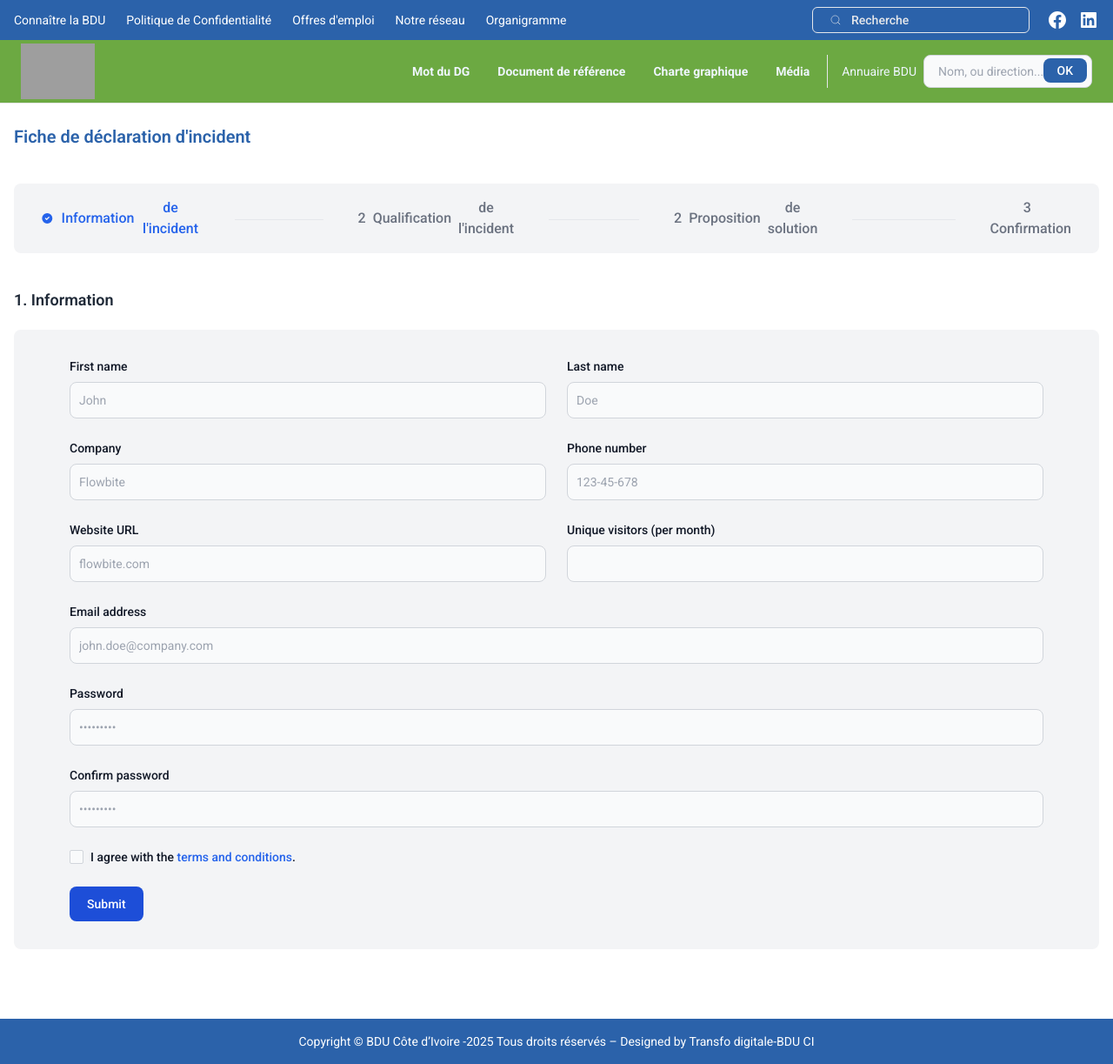
After one commit to Muss147/intraBDU, a Symfony app: template templates/front/dispositif-alerte/fiche-declaration.html.twig in a window 1280 px wide. The commit adds this page. Shown: the whole page at 87% size. Run offline with Twig, Linux system fonts and the light colour scheme; the template is opened without the code that fills it, so the values that code supplies are empty; style sheets or scripts are compiled from the project's sources; some libraries are stand-ins or nearby versions; grey boxes are pictures that could not be loaded.

Commit message:
Implementation UI : page fiche recla. 20%

```diff
--- /dev/null
+++ b/templates/front/dispositif-alerte/fiche-declaration.html.twig
@@ -0,0 +1,115 @@
+{% extends 'front/layout.html.twig' %}
+
+{% block title "Fiche de déclaration d'incident" %}
+
+{% block stylesheets %}
+{% endblock %}
+
+{% block body %}
+<div class="max-w-screen-xl mx-auto px-4 mt-6 mb-12">
+    <!-- Sujets les plus consultés -->
+    <section class="pb-8 min-h-screen space-y-16 md:space-y-10">
+        <h2 class="text-primary text-xl font-semibold mb-4">Fiche de déclaration d'incident</h2>
+
+        <div class="p-4 md:px-8 rounded-lg bg-gray-100">
+            <ol class="flex items-center w-full text-sm font-medium text-center text-gray-500 sm:text-base" id="default-styled-tab" data-tabs-toggle="#default-styled-tab-content" data-tabs-active-classes="text-purple-600 hover:text-purple-600 border-purple-600" data-tabs-inactive-classes="dark:border-transparent text-gray-500 hover:text-gray-600 border-gray-100 hover:border-gray-300" role="tablist">
+                <li class="flex md:w-full items-center text-blue-600 sm:after:content-[''] after:w-full after:h-1 after:border-b after:border-gray-200 after:border-1 after:hidden sm:after:inline-block after:mx-6 xl:after:mx-10" role="presentation">
+                    <span class="flex items-center after:content-['/'] sm:after:hidden after:mx-2 after:text-gray-200" id="profile-styled-tab" data-tabs-target="#styled-profile" type="button" role="tab" aria-controls="profile" aria-selected="false">
+                        <svg class="w-3.5 h-3.5 sm:w-4 sm:h-4 me-2.5" aria-hidden="true" xmlns="http://www.w3.org/2000/svg" fill="currentColor" viewBox="0 0 20 20">
+                            <path d="M10 .5a9.5 9.5 0 1 0 9.5 9.5A9.51 9.51 0 0 0 10 .5Zm3.707 8.207-4 4a1 1 0 0 1-1.414 0l-2-2a1 1 0 0 1 1.414-1.414L9 10.586l3.293-3.293a1 1 0 0 1 1.414 1.414Z"/>
+                        </svg>
+                        Information <span class="hidden sm:inline-flex sm:ms-2">de l'incident</span>
+                    </span>
+                </li>
+                <li class="flex md:w-full items-center after:content-[''] after:w-full after:h-1 after:border-b after:border-gray-200 after:border-1 after:hidden sm:after:inline-block after:mx-6 xl:after:mx-10">
+                    <span class="flex items-center after:content-['/'] sm:after:hidden after:mx-2 after:text-gray-200" id="dashboard-styled-tab" data-tabs-target="#styled-dashboard" type="button" role="tab" aria-controls="dashboard" aria-selected="false">
+                        <span class="me-2">2</span>
+                        Qualification <span class="hidden sm:inline-flex sm:ms-2">de l'incident</span>
+                    </span>
+                </li>
+                <li class="flex md:w-full items-center after:content-[''] after:w-full after:h-1 after:border-b after:border-gray-200 after:border-1 after:hidden sm:after:inline-block after:mx-6 xl:after:mx-10">
+                    <span class="flex items-center after:content-['/'] sm:after:hidden after:mx-2 after:text-gray-200" id="settings-styled-tab" data-tabs-target="#styled-settings" type="button" role="tab" aria-controls="settings" aria-selected="false">
+                        <span class="me-2">2</span>
+                        Proposition <span class="hidden sm:inline-flex sm:ms-2">de solution</span>
+                    </span>
+                </li>
+                <li class="flex items-center">
+                    <span id="contacts-styled-tab" data-tabs-target="#styled-contacts" type="button" role="tab" aria-controls="contacts" aria-selected="false">
+                        <span class="me-2">3</span>
+                        Confirmation
+                    </span>
+                </li>
+            </ol>
+        </div>
+
+        <div id="default-styled-tab-content">
+            <div class="hidden space-y-5" id="styled-profile" role="tabpanel" aria-labelledby="profile-tab">
+                <h2 class="font-semibold text-lg">1. Information</h2>
+                <div class="p-8 md:px-16 rounded-lg bg-gray-100">
+                    <div class="grid gap-6 mb-6 md:grid-cols-2">
+                        <div>
+                            <label for="first_name" class="block mb-2 text-sm font-medium text-gray-900">First name</label>
+                            <input type="text" id="first_name" class="bg-gray-50 border border-gray-300 text-gray-900 text-sm rounded-lg focus:ring-blue-500 focus:border-blue-500 block w-full p-2.5" placeholder="John" required />
+                        </div>
+                        <div>
+                            <label for="last_name" class="block mb-2 text-sm font-medium text-gray-900">Last name</label>
+                            <input type="text" id="last_name" class="bg-gray-50 border border-gray-300 text-gray-900 text-sm rounded-lg focus:ring-blue-500 focus:border-blue-500 block w-full p-2.5" placeholder="Doe" required />
+                        </div>
+                        <div>
+                            <label for="company" class="block mb-2 text-sm font-medium text-gray-900">Company</label>
+                            <input type="text" id="company" class="bg-gray-50 border border-gray-300 text-gray-900 text-sm rounded-lg focus:ring-blue-500 focus:border-blue-500 block w-full p-2.5" placeholder="Flowbite" required />
+                        </div>
+                        <div>
+                            <label for="phone" class="block mb-2 text-sm font-medium text-gray-900">Phone number</label>
+                            <input type="tel" id="phone" class="bg-gray-50 border border-gray-300 text-gray-900 text-sm rounded-lg focus:ring-blue-500 focus:border-blue-500 block w-full p-2.5" placeholder="123-45-678" pattern="[0-9]{3}-[0-9]{2}-[0-9]{3}" required />
+                        </div>
+                        <div>
+                            <label for="website" class="block mb-2 text-sm font-medium text-gray-900">Website URL</label>
+                            <input type="url" id="website" class="bg-gray-50 border border-gray-300 text-gray-900 text-sm rounded-lg focus:ring-blue-500 focus:border-blue-500 block w-full p-2.5" placeholder="flowbite.com" required />
+                        </div>
+                        <div>
+                            <label for="visitors" class="block mb-2 text-sm font-medium text-gray-900">Unique visitors (per month)</label>
+                            <input type="number" id="visitors" class="bg-gray-50 border border-gray-300 text-gray-900 text-sm rounded-lg focus:ring-blue-500 focus:border-blue-500 block w-full p-2.5" placeholder="" required />
+                        </div>
+                    </div>
+                    <div class="mb-6">
+                        <label for="email" class="block mb-2 text-sm font-medium text-gray-900">Email address</label>
+                        <input type="email" id="email" class="bg-gray-50 border border-gray-300 text-gray-900 text-sm rounded-lg focus:ring-blue-500 focus:border-blue-500 block w-full p-2.5" placeholder="john.doe@company.com" required />
+                    </div>
+                    <div class="mb-6">
+                        <label for="password" class="block mb-2 text-sm font-medium text-gray-900">Password</label>
+                        <input type="password" id="password" class="bg-gray-50 border border-gray-300 text-gray-900 text-sm rounded-lg focus:ring-blue-500 focus:border-blue-500 block w-full p-2.5" placeholder="•••••••••" required />
+                    </div>
+                    <div class="mb-6">
+                        <label for="confirm_password" class="block mb-2 text-sm font-medium text-gray-900">Confirm password</label>
+                        <input type="password" id="confirm_password" class="bg-gray-50 border border-gray-300 text-gray-900 text-sm rounded-lg focus:ring-blue-500 focus:border-blue-500 block w-full p-2.5" placeholder="•••••••••" required />
+                    </div>
+                    <div class="flex items-start mb-6">
+                        <div class="flex items-center h-5">
+                        <input id="remember" type="checkbox" value="" class="w-4 h-4 border border-gray-300 rounded-sm bg-gray-50 focus:ring-3 focus:ring-blue-300" required />
+                        </div>
+                        <label for="remember" class="ms-2 text-sm font-medium text-gray-900">I agree with the <a href="#" class="text-blue-600 hover:underline">terms and conditions</a>.</label>
+                    </div>
+                    <button type="submit" class="text-white bg-blue-700 hover:bg-blue-800 focus:ring-4 focus:outline-none focus:ring-blue-300 font-medium rounded-lg text-sm w-full sm:w-auto px-5 py-2.5 text-center">Submit</button>
+                </div>
+            </div>
+            <div class="hidden p-4 rounded-lg bg-gray-100" id="styled-dashboard" role="tabpanel" aria-labelledby="dashboard-tab">
+                <p class="text-sm text-gray-500">This is some placeholder content the <strong class="font-medium text-gray-800">Dashboard tab's associated content</strong>. Clicking another tab will toggle the visibility of this one for the next. The tab JavaScript swaps classes to control the content visibility and styling.</p>
+            </div>
+            <div class="hidden p-4 rounded-lg bg-gray-100" id="styled-settings" role="tabpanel" aria-labelledby="settings-tab">
+                <p class="text-sm text-gray-500">This is some placeholder content the <strong class="font-medium text-gray-800">Settings tab's associated content</strong>. Clicking another tab will toggle the visibility of this one for the next. The tab JavaScript swaps classes to control the content visibility and styling.</p>
+            </div>
+            <div class="hidden p-4 rounded-lg bg-gray-100" id="styled-contacts" role="tabpanel" aria-labelledby="contacts-tab">
+                <p class="text-sm text-gray-500">This is some placeholder content the <strong class="font-medium text-gray-800">Contacts tab's associated content</strong>. Clicking another tab will toggle the visibility of this one for the next. The tab JavaScript swaps classes to control the content visibility and styling.</p>
+            </div>
+        </div>
+    </section>
+</div>
+{% endblock %}
+
+{% block javascripts %}
+<script>
+  document.addEventListener('DOMContentLoaded', () => {
+  });
+</script>
+{% endblock %}
--- a/templates/front/dispositif-alerte/index.html.twig
+++ b/templates/front/dispositif-alerte/index.html.twig
@@ -21,7 +21,7 @@
         </div>
 
         <div class="flex flex-wrap md:flex-nowrap justify-center items-center gap-4 md:gap-16 py-20">
-            <a href="" class="bg-secondary border border-secondary text-white hover:bg-transparent hover:text-secondary transition-all max-w-60 shadow px-4 py-2 flex items-center gap-4 rounded">
+            <a href="{{path('fiche_declaration')}}" class="bg-secondary border border-secondary text-white hover:bg-transparent hover:text-secondary transition-all max-w-60 shadow px-4 py-2 flex items-center gap-4 rounded">
                 <img src="{{asset('assets/media/icons/deposer.png')}}" alt="Deposer une alerte/un signalement" class="w-12 h-12" />
                 <span class="font-semibold">Deposer une alerte/un signalement</span>
             </a>
```
Also changed, not shown: src/Controller/FrontController.php (+12 -0 lines), templates/front/annuaire.html.twig (+53 -6 lines), templates/front/mediatheque.html.twig (+9 -9 lines), templates/front/politique-ethique.html.twig (added, +58 -0 lines).
